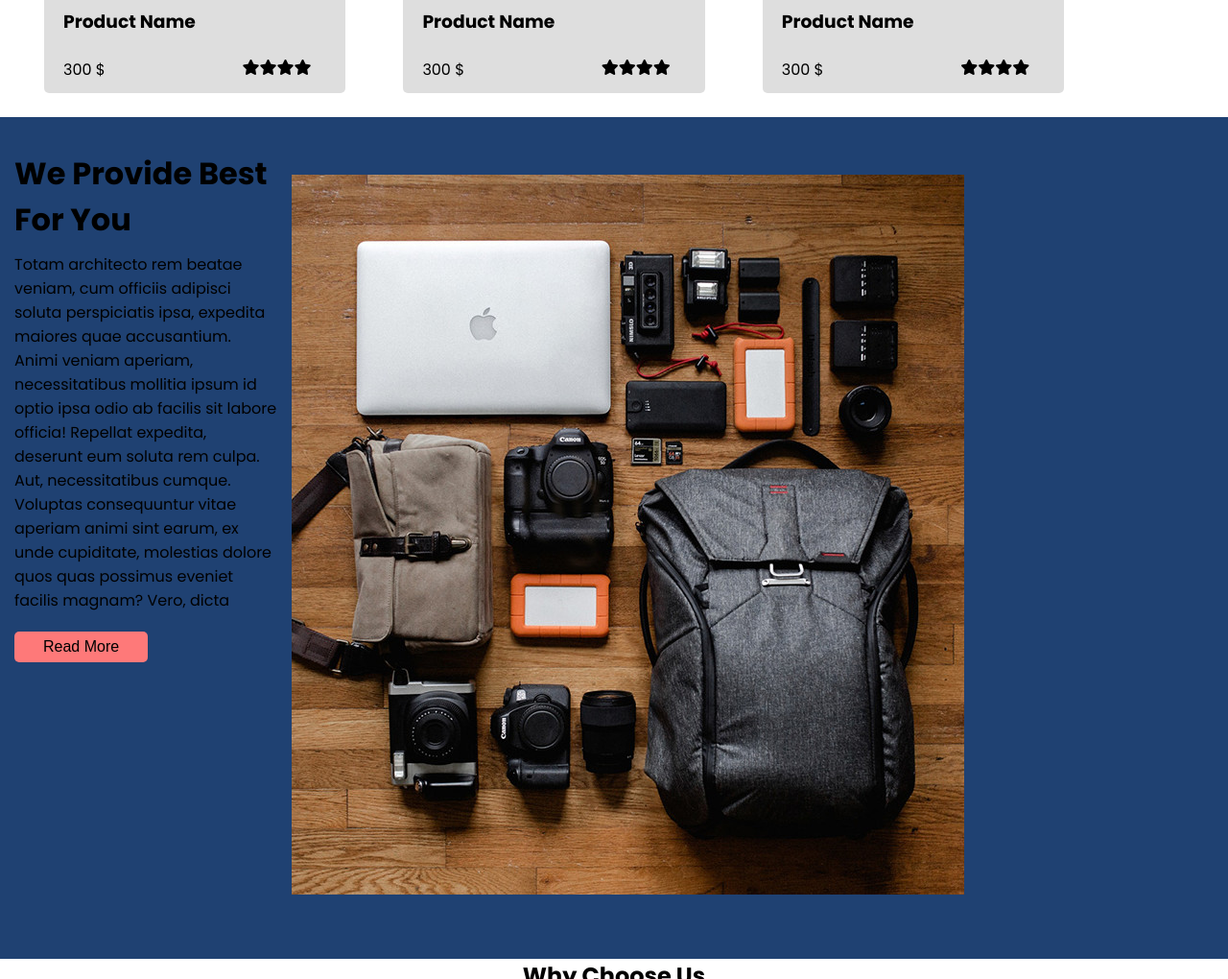
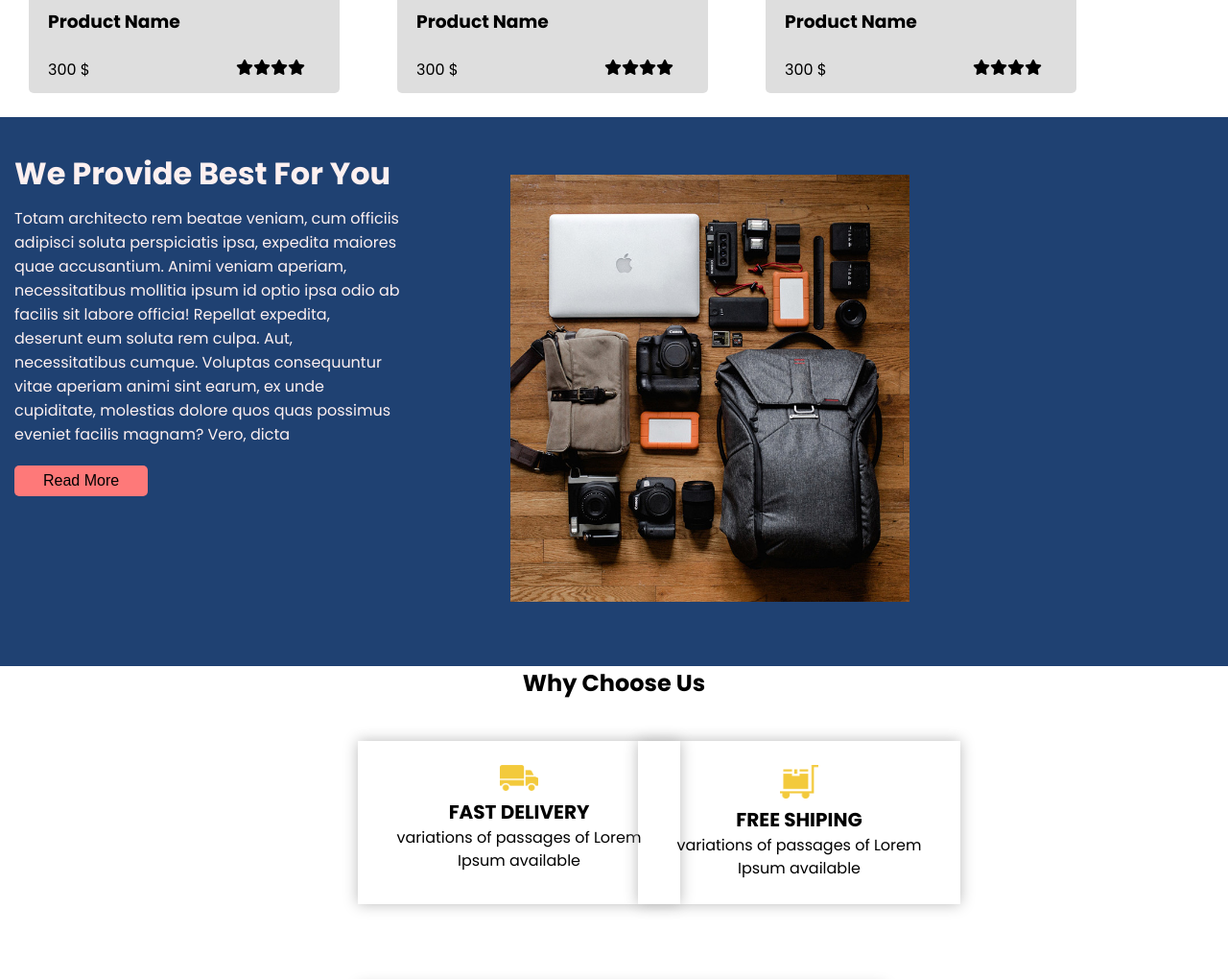
Before and after one commit to Kader1680/Minics_Sass, a plain HTML site: page index.html in a window 1280 px wide. Shown: the part 1780-2800 px from the top of the page at 96% size. Drawn offline with nearby package versions, Linux system fonts and the light colour scheme; no server answers.

Commit message:
responsive ipad

```diff
--- a/scss/helper/_mixin.scss
+++ b/scss/helper/_mixin.scss
@@ -83,27 +83,31 @@ body{
     }
     .about{
         display: flex;
+        color: $t-color;
         .text{
-            width: 19rem;
+            width: 27rem;
             margin: 10px 0px;
         }
         .image{
 
             padding: 60px 0px;
+            width: 26rem;
+            margin-left: 100px;
             img{
             width: 270px;
             }
         }
     }
+    .banding{
         .row{
             display: grid;
             grid-template-columns: 50% 30%;
             margin-left: 1rem;
-        .box{
-            // width: 12rem;
-            // border: 1px solid;
+            .box:nth-child(3){
+                width: 550px;
                 img{
                     width: 15px;
+                }
             }
         }
     }
```
Also changed, not shown: scss/styles.css, 1 other file. Lines whose indentation alone changed are shown as unchanged.
